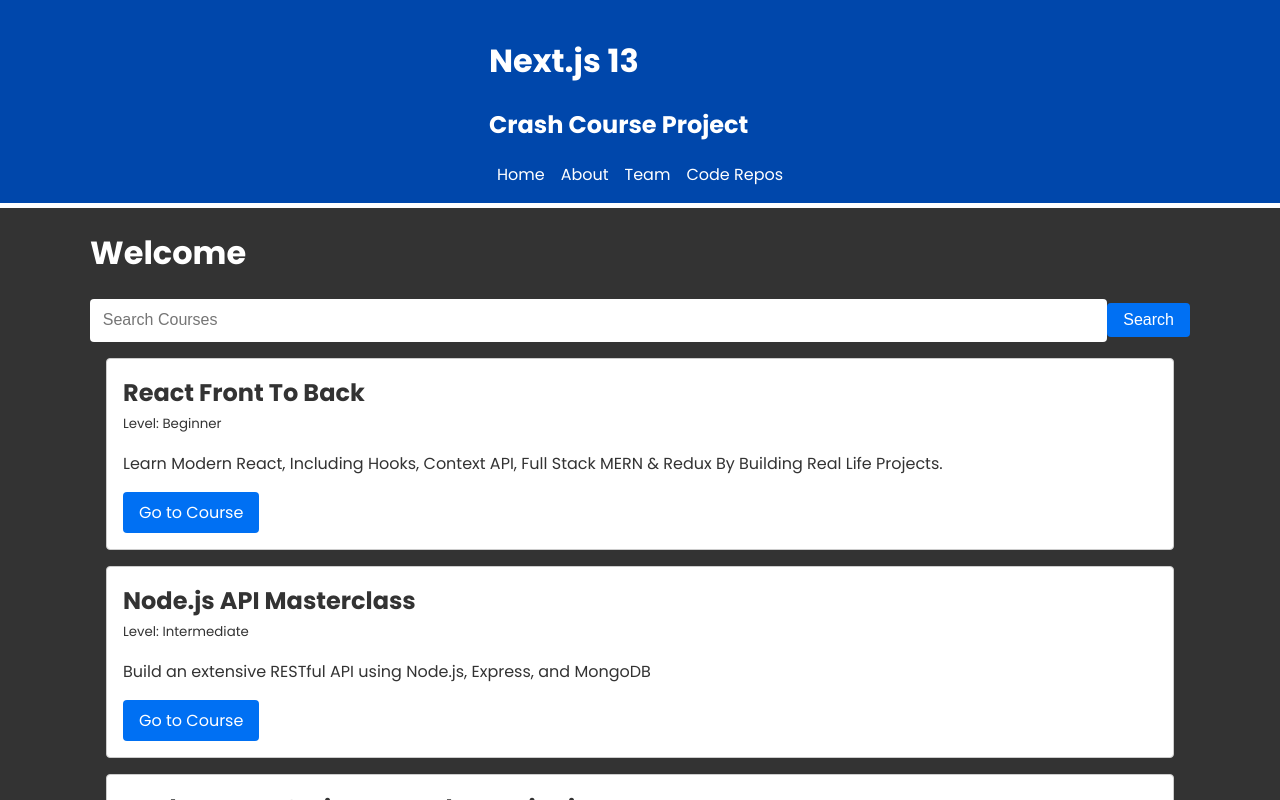
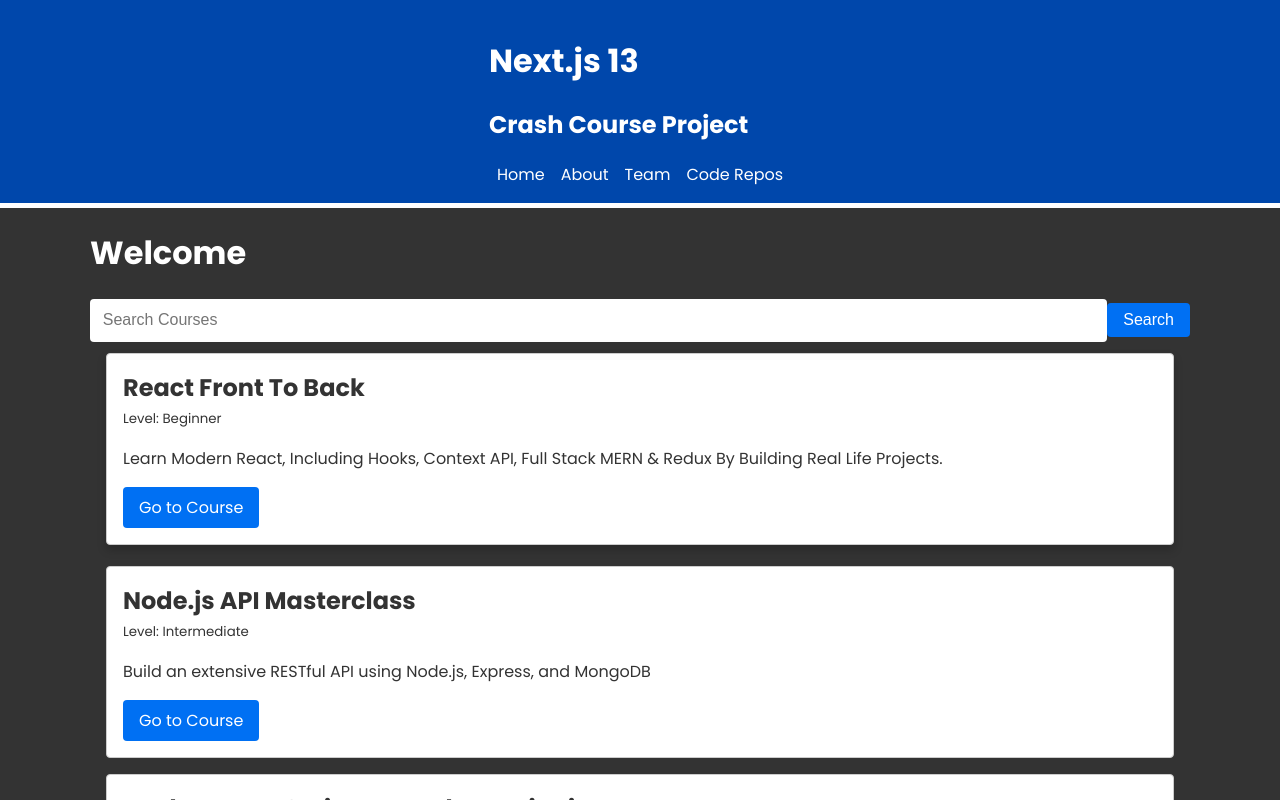
Before and after one commit to mistidinzy/next13-crashcourse, a Next.js app: page / in a window 1280 px wide. In both pictures the pointer is over the element 640 px from the left and 454 px from the top of the page. Shown: the top 800 px of the page. Built offline with nearby package versions, Linux system fonts and the light colour scheme.

Commit message:
adds hover effect to homepage cards

```diff
--- a/app/globals.css
+++ b/app/globals.css
@@ -194,9 +194,14 @@ body {
   border-radius: 4px;
   padding: 1rem;
   margin: 1rem;
-
   background-color: #fff;
   color: #333;
+  transition: all 0.3s ease-in-out;
+}
+
+.card:hover{
+  transform: translateY(-5px);
+  box-shadow: 0 5px 10px rgba(0, 0, 0, 0.2);
 }
 
 .card h2 {
```
